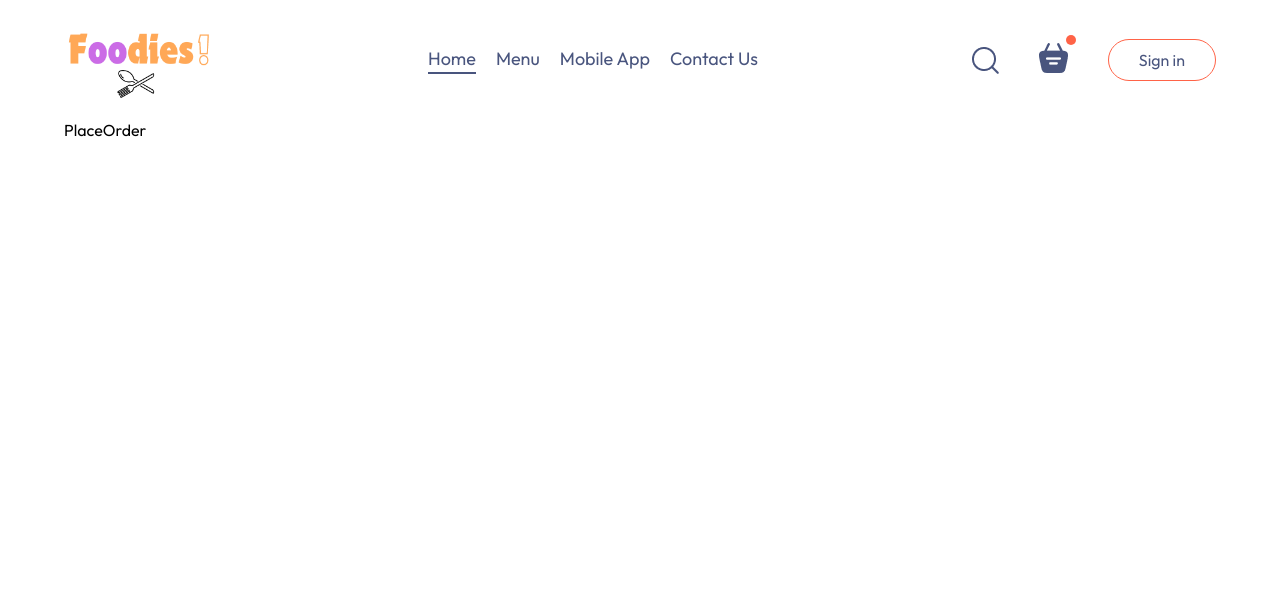
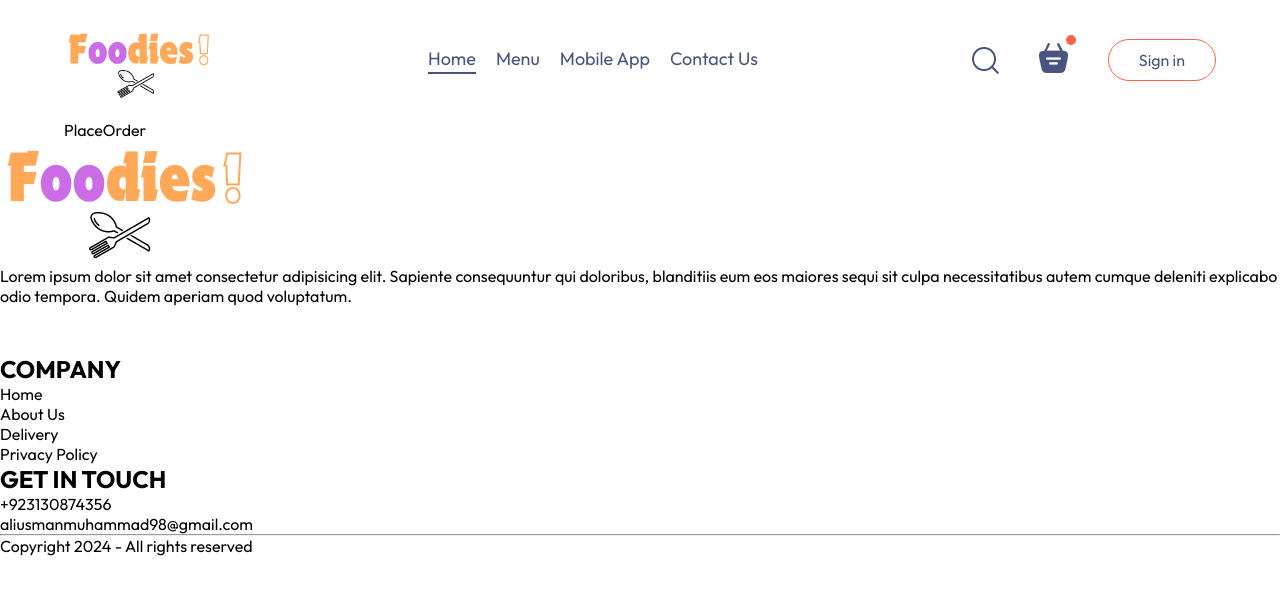
Before and after one commit to M-UsmanAli/foodies, a React (Vite) app in the folder front-end/: page /order in a window 1280 px wide. Shown: the top 594 px of the page. Built offline with nearby package versions, Linux system fonts and the light colour scheme.

Commit message:
creating the footer content

```diff
--- a/front-end/src/App.tsx
+++ b/front-end/src/App.tsx
@@ -3,9 +3,11 @@
 import Home from "./pages/Home/Home"
 import { Cart } from "./pages/Cart/Cart"
 import { PlaceOrder } from "./pages/PlaceOrder/PlaceOrder"
+import Footer from "./components/Footer/Footer"
 
 const App = () => {
   return (
+    <>
     <div className="app">
       <Navbar/>
       <Routes>
@@ -14,6 +16,8 @@
         <Route path="/order" element={<PlaceOrder/>}/>
       </Routes>
     </div>
+    <Footer/>
+    </>
   )
 }
 
--- a/front-end/src/components/Footer/Footer.tsx
+++ b/front-end/src/components/Footer/Footer.tsx
@@ -1,7 +1,40 @@
+import { assets } from '../../assets/assets'
 import './Footer.css'
 const Footer = () => {
   return (
-    <div>Footer</div>
+    <div className='footer' id='footer'>
+      <div className="footer-content">
+        <div className='footer-content-left'>
+          <img src={assets.logo} alt=''/>
+          <p>Lorem ipsum dolor sit amet consectetur adipisicing elit. Sapiente consequuntur qui doloribus, blanditiis eum eos maiores sequi sit culpa necessitatibus autem cumque deleniti explicabo odio tempora. Quidem aperiam quod voluptatum.</p>
+          <div className="footer-social-icons">
+            <img src={assets.facebook_icon} alt="" />
+            <img src={assets.twitter_icon} alt="" />
+            <img src={assets.linkedin_icon} alt="" />
+          </div>
+        </div>
+        <div className='footer-content-center'>
+          <h2>COMPANY</h2>
+          <ul>
+            <li>Home</li>
+            <li>About Us</li>
+            <li>Delivery</li>
+            <li>Privacy Policy</li>
+          </ul>
+        </div>
+        <div className='footer-content-right'>
+          <h2>GET IN TOUCH</h2>
+          <ul>
+            <li>+923130874356</li>
+            <li>aliusmanmuhammad98@gmail.com</li>
+          </ul>
+        </div>
+      </div>
+      <hr/>
+      <p className="footer-copyright">
+        Copyright 2024 - All rights reserved
+      </p>
+    </div>
   )
 }
 
```
